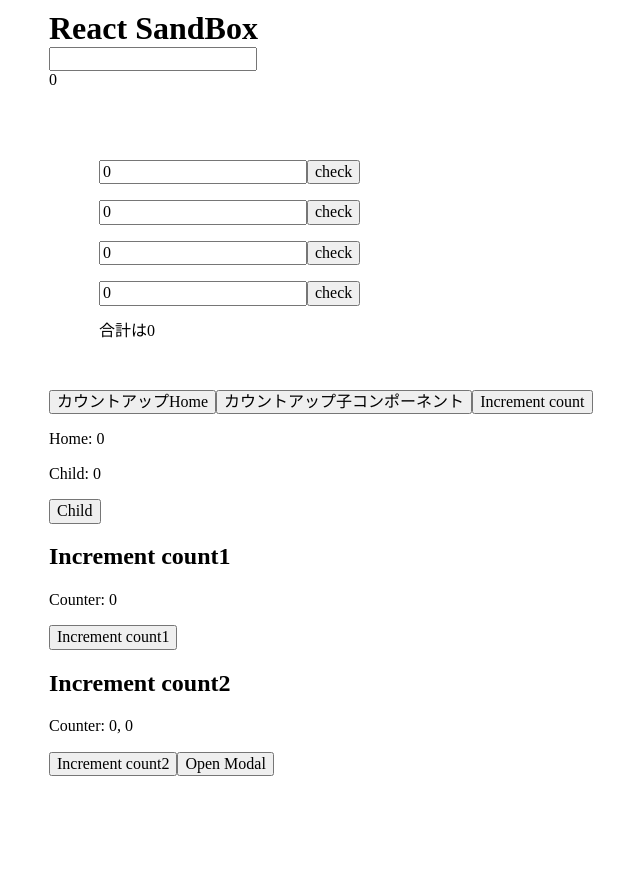
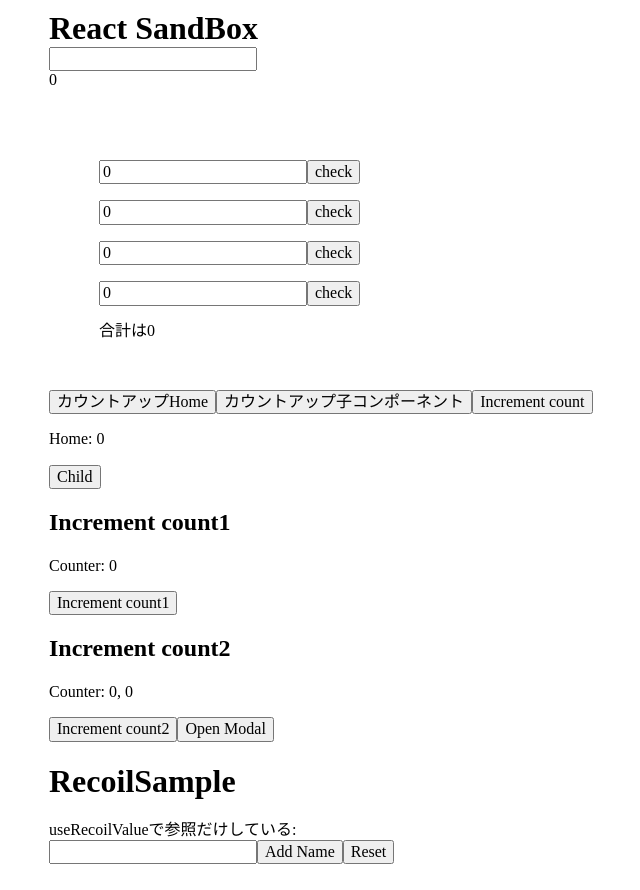
Before and after one commit to ryokatsuse/react-sandbox, a React (Create React App) app: page / in a window 1280 px wide. Shown: the whole page, without its empty margins (37-677 px from the left). Before the commit the page ends 800 px from the top, so only its background shows below. Built offline with nearby package versions, Linux system fonts and the light colour scheme.

Commit message:
fix:recoilサンプル用のコンポーネントを追加

```diff
--- a/src/atom/index.ts
+++ b/src/atom/index.ts
@@ -12,3 +12,8 @@ export const charCountState = selector({
     return text.length;
   },
 });
+
+export const namesState = atom({
+  key: 'namesState',
+  default: ['Ella', 'Chris', 'Paul'],
+});
--- /dev/null
+++ b/src/components/recoilSample/RecoilSample.tsx
@@ -0,0 +1,23 @@
+import React, { useState, VFC } from 'react';
+import { useRecoilValue, useSetRecoilState, useResetRecoilState } from "recoil"
+import {textState, namesState} from '../../atom/index'
+
+export const RecoilSample: VFC = () => {
+  const [name, setName] = useState('')
+  const test = useRecoilValue(textState)
+  const setNamesState = useSetRecoilState(namesState);
+
+  const resetList = useResetRecoilState(namesState);
+
+  return (
+    <>
+    <h1>RecoilSample</h1>
+      {/* useRecoilValueで参照だけしている */}
+      <div>useRecoilValueで参照だけしている:{test}</div>
+      <input type="text" value={name} onChange={(e) => setName(e.target.value)} />
+      <button onClick={() => setNamesState(names => [...names, name])}>Add Name</button>
+      <button onClick={resetList}>Reset</button>
+      <p></p>
+    </>
+  )
+}
--- a/src/pages/Home.tsx
+++ b/src/pages/Home.tsx
@@ -1,8 +1,9 @@
 import React, { VFC, useState, useCallback } from 'react';
 import { SampleReducer } from '../components/sampleReducer/SampleReducer';
-import { ChildItem } from '../components/memoSample/ChildItem';
+// import { ChildItem } from '../components/memoSample/ChildItem';
 import { ChildItem2 } from '../components/memoSample/ChildItem2';
 import { ChildItem3 } from '../components/memoSample/ChildItem3';
+import { RecoilSample } from '../components/recoilSample/RecoilSample';
 import { Dialog } from '../components/dialog/Dialog';
 
 export const Home: VFC = () => {
@@ -34,10 +35,11 @@ export const Home: VFC = () => {
       <button onClick={() => setCount2(count2 + 1)}>カウントアップ子コンポーネント</button>
       <button onClick={() => setCount3(count3 + 1)}>Increment count</button>
       <p>Home: {count1}</p>
-      <ChildItem count={count2} />
+      {/* <ChildItem count={count2} /> */}
       <ChildItem2 handleClick={handleClick} />
       <ChildItem3 />
       <button onClick={openModal}>Open Modal</button>
+      <RecoilSample />
       <Dialog
         isOpen={isModalOpen}
         title="モーダル">
```
